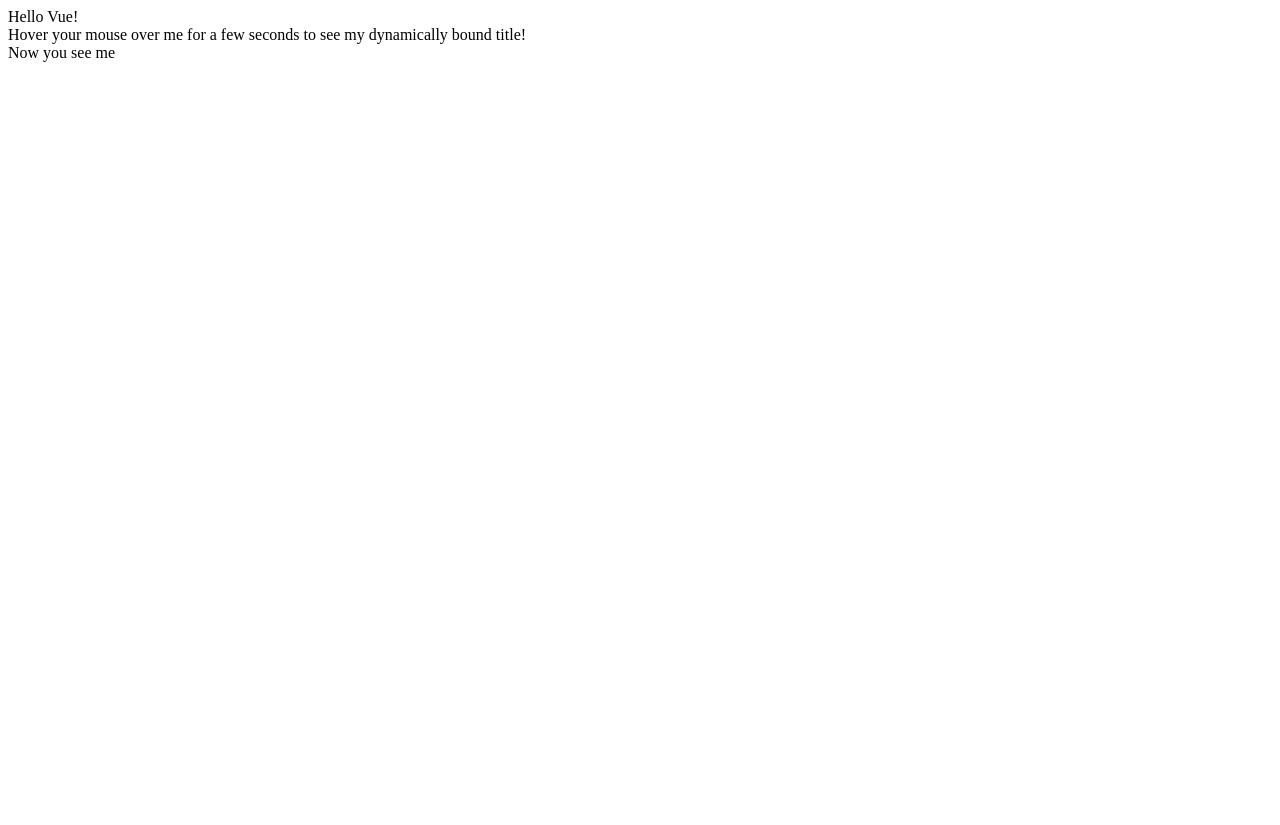
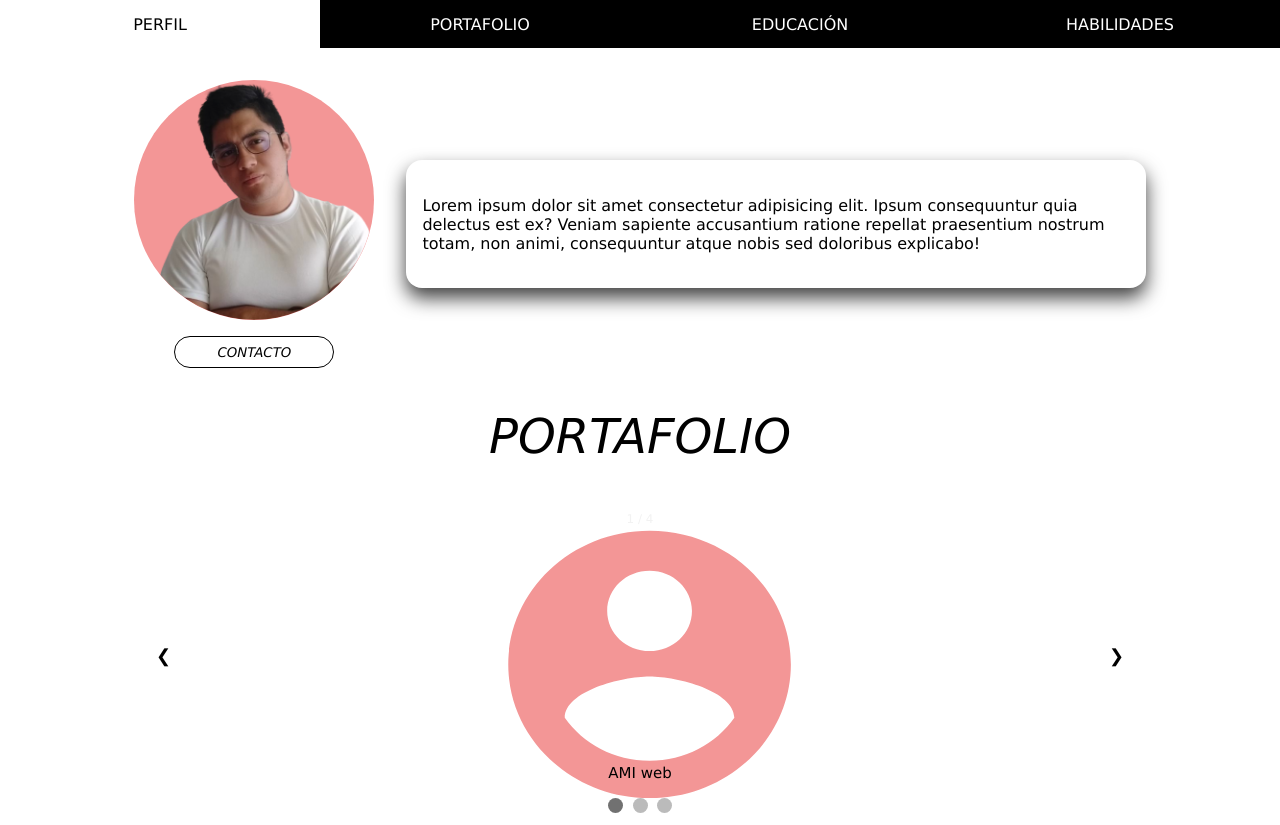
Before and after one commit to davidPardoC/curriculum, a plain HTML site: page index.html in a window 1280 px wide. Before the commit the page ends 800 px from the top, so only its background shows below. Drawn offline with nearby package versions, Linux system fonts and the light colour scheme.

Commit message:
Nav, Portfolio Slides

```diff
--- a/index.html
+++ b/index.html
@@ -2,56 +2,116 @@
 <html lang="en">
 
 <head>
+    <link rel="stylesheet" href="style.css">
     <script src="https://cdn.jsdelivr.net/npm/vue/dist/vue.js"></script>
-    </script>
     <meta charset="UTF-8">
     <meta name="viewport" content="width=device-width, initial-scale=1.0">
     <title>David Pardo</title>
 </head>
-
-<body>
-
-    <div id="app">
-        {{ message }}
+<boddy>
+    <nav>
+        <li>PERFIL</li>
+        <li>PORTAFOLIO</li>
+        <li>EDUCACIÓN</li>
+        <li>HABILIDADES</li>
+    </nav>
+    <div class="container">
+        <div>
+            <header class="header" id="header">
+                <div class="pic-contacto">
+                    <img src="./assets/profile.png" alt="profile picture" class="profile-pic">
+                    <button class="contact-button">CONTACTO</button>
+                </div>
+                <div class="profile-text-container">
+                    <p>{{perfilText}}</p>
+                </div>
+            </header>
         </div>
 
-    <div id='app-2'>
-        <span v-bind:title="message">
-            Hover your mouse over me for a few seconds
-            to see my dynamically bound title!
-        </span>
+        <h2>PORTAFOLIO</h2>
+
+        <div id="portafolio" class="portafolio-container">
+            <div class="slideshow-container">
+                <div v-for="proyecto in proyectos" class="mySlides fade">
+                    <div class="numbertext">1 / {{proyectos.length}}</div>
+                    <img v-bind:src="proyecto.pic" style="width:20rem">
+                    <div class="text">{{proyecto.nombre}}</div>
+                </div>
+                <a class="prev" onclick="plusSlides(-1)">&#10094;</a>
+                <a class="next" onclick="plusSlides(1)">&#10095;</a>
+            </div>
+            <div style="text-align:center">
+                <span class="dot" onclick="currentSlide(1)"></span>
+                <span class="dot" onclick="currentSlide(2)"></span>
+                <span class="dot" onclick="currentSlide(3)"></span>
+            </div>
         </div>
 
-    <div id="app-3">
-        <span v-if="seen">Now you see me</span>
     </div>
+</boddy>
 
 <script>
     var app = new Vue({
-            el: '#app',
+        el: '#header',
         data: {
-                message: 'Hello Vue!'
+            perfilText: "Lorem ipsum dolor sit amet consectetur adipisicing elit. Ipsum consequuntur quia delectus est ex? Veniam sapiente accusantium ratione repellat praesentium nostrum totam, non animi, consequuntur atque nobis sed doloribus explicabo!"
         }
     })
+</script>
 
-        var app2 = new Vue(
-            {
-                el: '#app-2',
+<script>
+    var port = new Vue({
+        el: '#portafolio',
         data: {
-                    message: 'You loaded this page on ' + new Date().toLocaleString()
-                }
-            }
-        )
-
-        var app3 = new Vue({
-            el: '#app-3',
-            data: {
-                seen: true
+            proyectos: [{
+                nombre: 'AMI web',
+                pic: './assets/slide.svg'
+            }, {
+                nombre: 'AMI mobile',
+                pic: './assets/slide.svg'
+            }, {
+                nombre: 'CRUD PHP',
+                pic: './assets/slide.svg'
+            }, {
+                nombre: 'API NodeJS y SQL',
+                pic: './assets/slide.svg'
+            }]
         }
     })
+</script>
+<script>
+    var slideIndex = 1;
+    showSlides(slideIndex);
 
+    // Next/previous controls
+    function plusSlides(n) {
+        showSlides(slideIndex += n);
+    }
+
+    // Thumbnail image controls
+    function currentSlide(n) {
+        showSlides(slideIndex = n);
+    }
+
+    function showSlides(n) {
+        var i;
+        var slides = document.getElementsByClassName("mySlides");
+        var dots = document.getElementsByClassName("dot");
+        if (n > slides.length) {
+            slideIndex = 1
+        }
+        if (n < 1) {
+            slideIndex = slides.length
+        }
+        for (i = 0; i < slides.length; i++) {
+            slides[i].style.display = "none";
+        }
+        for (i = 0; i < dots.length; i++) {
+            dots[i].className = dots[i].className.replace(" active", "");
+        }
+        slides[slideIndex - 1].style.display = "flex";
+        dots[slideIndex - 1].className += " active";
+    }
 </script>
 
-</body>
-
 </html>
--- /dev/null
+++ b/style.css
@@ -0,0 +1,226 @@
+:root {
+    --main-hightloght-color: #F39696;
+}
+
+* {
+    font-family: Verdana, Geneva, Tahoma, sans-serif;
+}
+
+.container {
+    margin-top: 5rem;
+    width: 80%;
+    margin-left: auto;
+    margin-right: auto;
+}
+
+nav {
+    justify-content: space-around;
+    display: flex;
+    width: 100%;
+    background-color: #000;
+    height: 3rem;
+    top: 0;
+    left: 0;
+    position: fixed;
+}
+
+nav li {
+    color: #fff;
+    list-style: none;
+    height: 100%;
+    width: 100%;
+    text-align: center;
+    vertical-align: center;
+    display: flex;
+    align-items: center;
+    justify-content: center;
+}
+
+nav li:hover {
+    cursor: pointer;
+    background-color: #fff;
+    color: #000;
+}
+
+.header {
+    display: flex;
+    align-items: center;
+}
+
+.profile-pic {
+    height: 15rem;
+    background-color: var(--main-hightloght-color);
+    border-radius: 11rem;
+}
+
+.profile-text-container {
+    -webkit-box-shadow: 0px 10px 19px 0px rgba(0, 0, 0, 0.75);
+    -moz-box-shadow: 0px 10px 19px 0px rgba(0, 0, 0, 0.75);
+    box-shadow: 0px 10px 19px 0px rgba(0, 0, 0, 0.75);
+    border-radius: 1rem;
+    display: flex;
+    align-items: center;
+    padding: 1rem;
+    height: 8rem;
+    margin-left: 2rem;
+}
+
+.pic-contacto {
+    display: flex;
+    flex-direction: column;
+    align-items: center;
+}
+
+.contact-button {
+    width: 10rem;
+    margin-top: 1rem;
+    height: 2rem;
+    border-radius: 1rem;
+    border: solid 1px;
+    background-color: white;
+    font-style: italic;
+    outline: none;
+}
+
+.contact-button:hover {
+    cursor: pointer;
+    background-color: black;
+    color: #fff;
+}
+
+h2 {
+    text-align: center;
+    font-style: italic;
+    font-weight: 100;
+    font-size: 3rem;
+}
+
+* {
+    box-sizing: border-box
+}
+
+
+/* Slideshow container */
+
+.slideshow-container {
+    max-width: 1000px;
+    position: relative;
+    margin: auto;
+}
+
+
+/* Hide the images by default */
+
+.mySlides {
+    display: none;
+    display: flex;
+    flex-direction: row;
+    justify-content: center;
+}
+
+
+/* Next & previous buttons */
+
+.prev,
+.next {
+    cursor: pointer;
+    position: absolute;
+    top: 50%;
+    width: auto;
+    margin-top: -22px;
+    padding: 16px;
+    color: #000;
+    font-weight: bold;
+    font-size: 18px;
+    transition: 0.6s ease;
+    border-radius: 0 3px 3px 0;
+    user-select: none;
+}
+
+
+/* Position the "next button" to the right */
+
+.next {
+    right: 0;
+    border-radius: 3px 0 0 3px;
+}
+
+
+/* On hover, add a black background color with a little bit see-through */
+
+.prev:hover,
+.next:hover {
+    background-color: rgba(0, 0, 0, 0.8);
+    color: white;
+}
+
+
+/* Caption text */
+
+.text {
+    color: #000;
+    font-size: 15px;
+    padding: 8px 12px;
+    position: absolute;
+    bottom: 8px;
+    width: 100%;
+    text-align: center;
+}
+
+
+/* Number text (1/3 etc) */
+
+.numbertext {
+    color: #f2f2f2;
+    font-size: 12px;
+    padding: 8px 12px;
+    position: absolute;
+    top: 0;
+}
+
+
+/* The dots/bullets/indicators */
+
+.dot {
+    cursor: pointer;
+    height: 15px;
+    width: 15px;
+    margin: 0 2px;
+    background-color: #bbb;
+    border-radius: 50%;
+    display: inline-block;
+    transition: background-color 0.6s ease;
+}
+
+.active,
+.dot:hover {
+    background-color: #717171;
+}
+
+
+/* Fading animation */
+
+.fade {
+    -webkit-animation-name: fade;
+    -webkit-animation-duration: 1.5s;
+    animation-name: fade;
+    animation-duration: 1.5s;
+}
+
+@-webkit-keyframes fade {
+    from {
+        opacity: .4
+    }
+    to {
+        opacity: 1
+    }
+}
+
+@keyframes fade {
+    from {
+        opacity: .4
+    }
+    to {
+        opacity: 1
+    }
+}
```
Also changed, not shown: components.html (added, +52 -0 lines), assets/ami.png (added), assets/profile.png (added), assets/slide.svg (added). Lines whose indentation alone changed are shown as unchanged.
